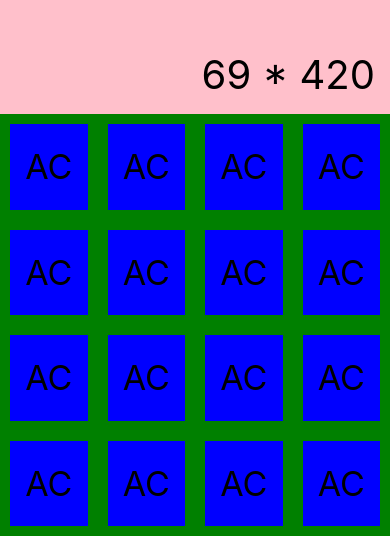
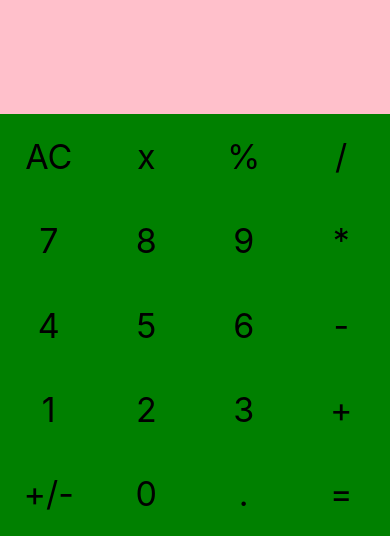
Before and after one commit to AlwiM26/rn-allInOneCalculator-neumorphic, a React Native app: screen / in a window 390 px wide. Shown: the part 308-844 px from the top of the page. Built offline with nearby package versions, Linux system fonts and the light colour scheme.

Commit message:
change button into dynamic using map function

```diff
--- a/App.js
+++ b/App.js
@@ -3,7 +3,18 @@ import { View, Text, TouchableOpacity, StyleSheet, Dimensions } from "react-nati
 
 const App = () => {
 
-  const [n, setN] = useState('69 * 420');
+  const [n, setN] = useState('');
+  const op = [
+    [ {text: 'AC'}, {text: 'x'}, {text: '%'}, {text: ' / '} ],
+    [ {text: '7'}, {text: '8'}, {text: '9'}, {text: ' * '} ],
+    [ {text: '4'}, {text: '5'}, {text: '6'}, {text: ' - '} ],
+    [ {text: '1'}, {text: '2'}, {text: '3'}, {text: ' + '} ],
+    [ {text: '+/-'}, {text: '0'}, {text: '.'}, {text: '='} ],
+  ];
+
+  const handleOperator = (operator) => {
+    setN(n + operator);
+  }
 
   return (
     <View style={styles.mainContainer}>
@@ -15,65 +26,19 @@ const App = () => {
       {/* Container for all the operator button */}
       <View style={styles.operatorContainer}>
 
-        <View style={styles.column}>
-          <TouchableOpacity style={styles.btnOperator}>
-            <Text style={styles.textOperator}>AC</Text>
-          </TouchableOpacity>
-          <TouchableOpacity style={styles.btnOperator}>
-            <Text style={styles.textOperator}>AC</Text>
-          </TouchableOpacity>
-          <TouchableOpacity style={styles.btnOperator}>
-            <Text style={styles.textOperator}>AC</Text>
-          </TouchableOpacity>
-          <TouchableOpacity style={styles.btnOperator}>
-            <Text style={styles.textOperator}>AC</Text>
-          </TouchableOpacity>
-        </View>
-
-        <View style={styles.column}>
-          <TouchableOpacity style={styles.btnOperator}>
-            <Text style={styles.textOperator}>AC</Text>
-          </TouchableOpacity>
-          <TouchableOpacity style={styles.btnOperator}>
-            <Text style={styles.textOperator}>AC</Text>
-          </TouchableOpacity>
-          <TouchableOpacity style={styles.btnOperator}>
-            <Text style={styles.textOperator}>AC</Text>
-          </TouchableOpacity>
-          <TouchableOpacity style={styles.btnOperator}>
-            <Text style={styles.textOperator}>AC</Text>
-          </TouchableOpacity>
-        </View>
-
-        <View style={styles.column}>
-          <TouchableOpacity style={styles.btnOperator}>
-            <Text style={styles.textOperator}>AC</Text>
-          </TouchableOpacity>
-          <TouchableOpacity style={styles.btnOperator}>
-            <Text style={styles.textOperator}>AC</Text>
-          </TouchableOpacity>
-          <TouchableOpacity style={styles.btnOperator}>
-            <Text style={styles.textOperator}>AC</Text>
-          </TouchableOpacity>
-          <TouchableOpacity style={styles.btnOperator}>
-            <Text style={styles.textOperator}>AC</Text>
-          </TouchableOpacity>
-        </View>
-
-        <View style={styles.column}>
-          <TouchableOpacity style={styles.btnOperator}>
-            <Text style={styles.textOperator}>AC</Text>
-          </TouchableOpacity>
-          <TouchableOpacity style={styles.btnOperator}>
-            <Text style={styles.textOperator}>AC</Text>
-          </TouchableOpacity>
-          <TouchableOpacity style={styles.btnOperator}>
-            <Text style={styles.textOperator}>AC</Text>
-          </TouchableOpacity>
-          <TouchableOpacity style={styles.btnOperator}>
-            <Text style={styles.textOperator}>AC</Text>
-          </TouchableOpacity>
-        </View>
+        {op.map((item, id) => {
+          return (
+          <View style={styles.row} key={id}>
+            {item.map((operator, id) => {
+              return (
+                <TouchableOpacity style={styles.btnOperator} onPress={() => handleOperator(operator.text)} key={id}>
+                  <Text style={styles.textOperator}>{operator.text}</Text>
+                </TouchableOpacity>
+              )
+            })}
+          </View>
+          )
+        })}
 
       </View>
     </View>
@@ -97,15 +62,16 @@ const styles = StyleSheet.create({
   operatorContainer: {
     flex: 1,
     backgroundColor: 'green',
-    flexDirection: 'row',
+    flexDirection: 'column',
   },
-  column: {
+  row: {
     flex: 1,
     justifyContent: 'space-around',
+    flexDirection: 'row'
   },
   btnOperator: {
     flex: 1,
-    backgroundColor: 'blue',
+    // backgroundColor: 'blue',
     alignItems: 'center',
     justifyContent: 'space-around',
     margin: 10,
```
